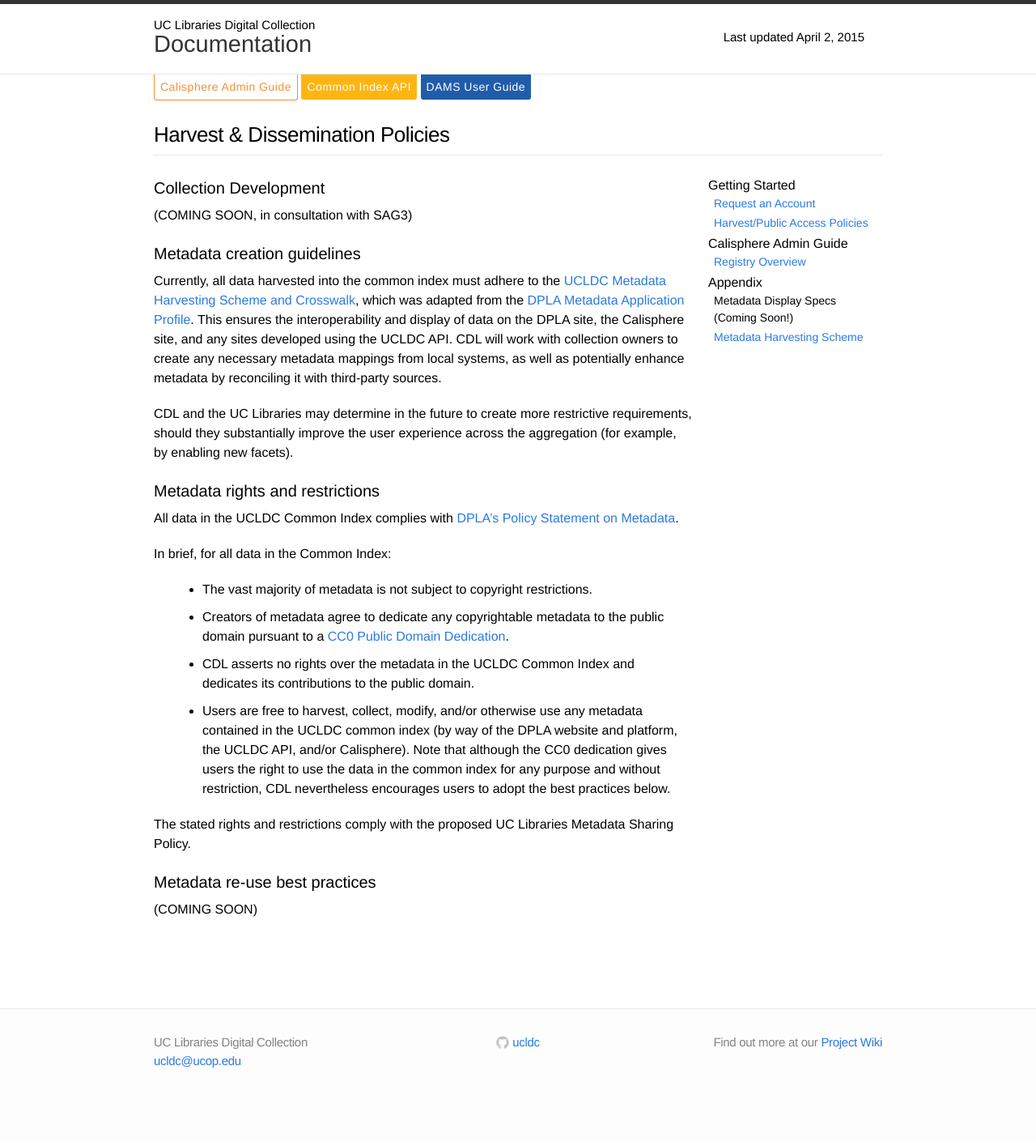
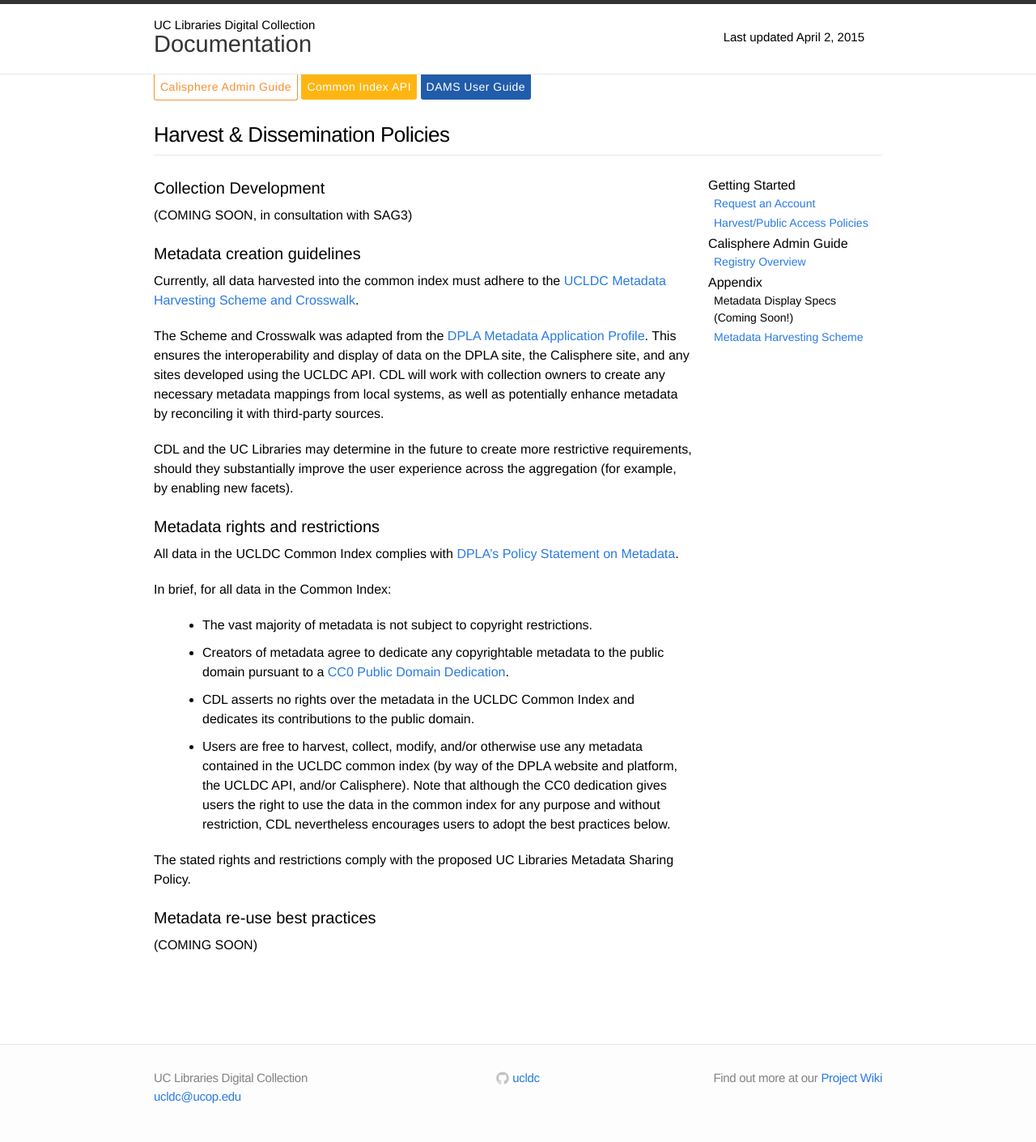
Before and after one commit to ucldc/ucldc-docs, a Jekyll site: the page built from docs/registry/access-policies.md, in a window 1280 px wide. Shown: the whole page at 81% size. Built offline with Jekyll 4.4.1, drawn with Linux system fonts in a browser that asks for light colours; nearby versions of some CDN libraries; before the commit the page ends 1366 px from its top, so only the background shows below that.

Commit message:
Update access-policies.md

```diff
--- a/docs/registry/access-policies.md
+++ b/docs/registry/access-policies.md
@@ -9,7 +9,9 @@
 (COMING SOON, in consultation with SAG3)
 
 ##Metadata creation guidelines
-Currently, all data harvested into the common index must adhere to the [UCLDC Metadata Harvesting Scheme and Crosswalk](https://docs.google.com/spreadsheets/d/1u2RE9PD0N9GkLQTFNJy3HiH9N5IbKDG52HjJ6JomC9I/edit#gid=265758929), which was adapted from the [DPLA Metadata Application Profile](http://dp.la/info/wp-content/uploads/2013/04/DPLA-MAP-V3.1-2.pdf). This ensures the interoperability and display of data on the DPLA site, the Calisphere site, and any sites developed using the UCLDC API. CDL will work with collection owners to create any necessary metadata mappings from local systems, as well as potentially enhance metadata by reconciling it with third-party sources.
+Currently, all data harvested into the common index must adhere to the [UCLDC Metadata Harvesting Scheme and Crosswalk](https://docs.google.com/spreadsheets/d/1u2RE9PD0N9GkLQTFNJy3HiH9N5IbKDG52HjJ6JomC9I/edit#gid=265758929).
+
+The Scheme and Crosswalk was adapted from the [DPLA Metadata Application Profile](http://dp.la/info/wp-content/uploads/2013/04/DPLA-MAP-V3.1-2.pdf). This ensures the interoperability and display of data on the DPLA site, the Calisphere site, and any sites developed using the UCLDC API. CDL will work with collection owners to create any necessary metadata mappings from local systems, as well as potentially enhance metadata by reconciling it with third-party sources.
 
 CDL and the UC Libraries may determine in the future to create more restrictive requirements, should they substantially improve the user experience across the aggregation (for example, by enabling new facets).
 
```
